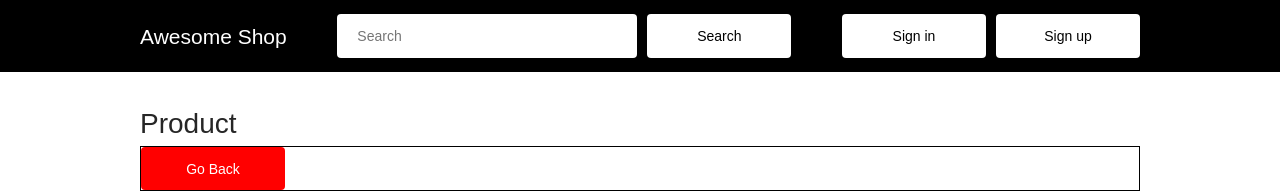
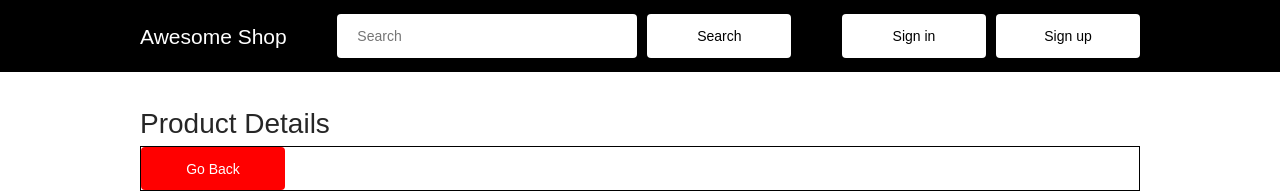
Before and after one commit to StevenACZ/shop-frontend, a React (Create React App) app: page /#/product/1 in a window 1280 px wide. Shown: the top 196 px of the page. Built offline with nearby package versions, Linux system fonts and the light colour scheme.

Commit message:
improved

```diff
--- a/src/pages/ProductScreen.tsx
+++ b/src/pages/ProductScreen.tsx
@@ -24,7 +24,7 @@ const ProductScreen: React.FC<Props> = () => {
 
   return (
     <>
-      <h1>Product</h1>
+      <h1>Product Details</h1>
 
       {product && <ProductDetails {...product} />}
       {/* <ProductReviews /> */}
```
